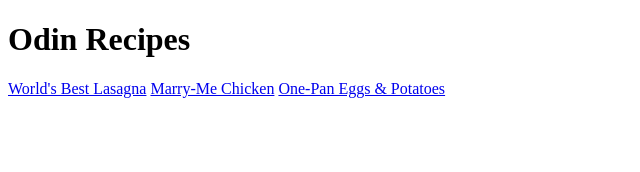
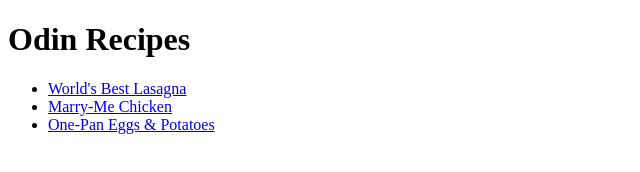
Before and after one commit to devinjcrowley/odin-recipes, a plain HTML site: page index.html in a window 1280 px wide. Shown: the whole page, without its empty margins (0-640 px from the left). Drawn offline with Linux system fonts and the light colour scheme.

Commit message:
Reformat index recipe list & Add mainpage buttons
Old index page showed recipes listed horizontally, this is
changed to a vertical unordered list. Also, all recipes now
have a "Return to Homepage" button at the bottom of each
page for convenience.

```diff
--- a/index.html
+++ b/index.html
@@ -8,8 +8,10 @@
 <body>
     <h1>Odin Recipes</h1>
 
-    <a href="recipes/lasagna.html">World's Best Lasagna</a>
-    <a href="recipes/marry-me-chicken.html">Marry-Me Chicken</a>
-    <a href="recipes/eggs-and-potatoes.html">One-Pan Eggs & Potatoes</a>
+    <ul>
+        <li><a href="recipes/lasagna.html">World's Best Lasagna</a></li>
+        <li><a href="recipes/marry-me-chicken.html">Marry-Me Chicken</a></li>
+        <li><a href="recipes/eggs-and-potatoes.html">One-Pan Eggs & Potatoes</a></li>
+    </ul>
 </body>
 </html>
```
Also changed, not shown: recipes/eggs-and-potatoes.html (+2 -0 lines), recipes/lasagna.html (+1 -3 lines), recipes/marry-me-chicken.html (+2 -0 lines).
